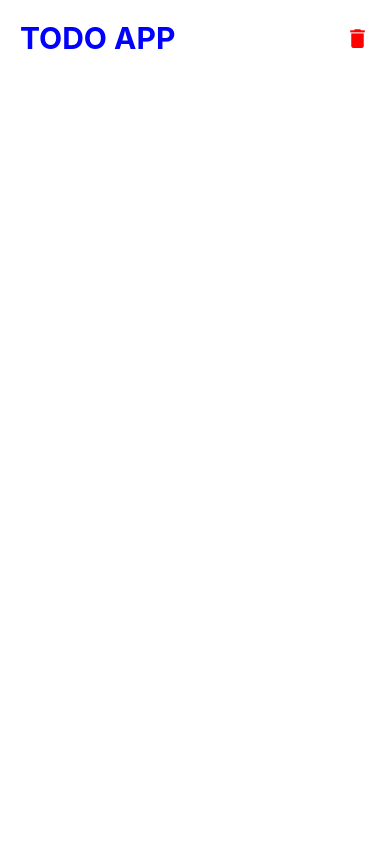
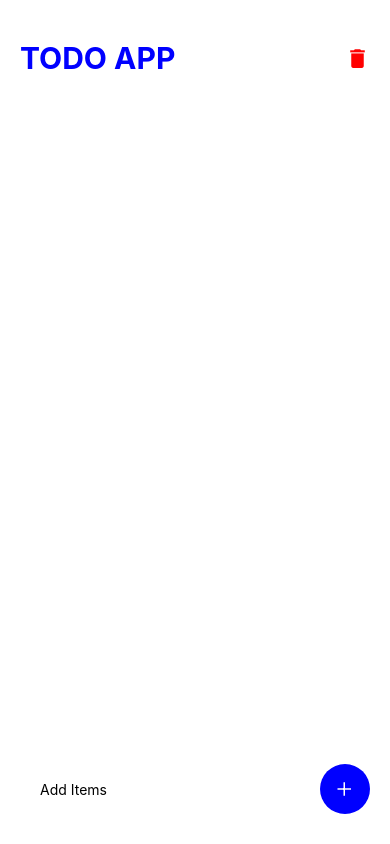
Before and after one commit to NyX1337/GymApp, a React Native app: screen / in a window 390 px wide. Built offline with nearby package versions, Linux system fonts and the light colour scheme.

Commit message:
added Add button

```diff
--- a/App.tsx
+++ b/App.tsx
@@ -1,24 +1,39 @@
 import React from 'react'
-import Icon from 'react-native-vector-icons/MaterialCommunityIcons'
-import { SafeAreaView, StyleSheet, View, Text } from 'react-native'
+import { MaterialCommunityIcons } from '@expo/vector-icons'
+import { Ionicons } from '@expo/vector-icons'
+import {
+  StyleSheet,
+  View,
+  Text,
+  TextInput,
+  TouchableOpacity,
+} from 'react-native'
 
 export default function App() {
   return (
-    <SafeAreaView style={{ flex: 1, backgroundColor: '#fff' }}>
+    <View style={{ flex: 1, backgroundColor: '#fff' }}>
       <View style={styles.header}>
         <Text style={styles.todoText}>TODO APP</Text>
-        <Icon name='delete' size={25} color='red' />
+        <MaterialCommunityIcons name='delete' size={25} color='red' />
       </View>
       <View style={styles.footer}>
-        <View style={styles.container}></View>
+        <View style={styles.container}>
+          <TextInput placeholder='Add Items' />
+        </View>
+        <TouchableOpacity>
+          <View style={styles.iconContainer}>
+            <Ionicons name='add' size={24} color='white' />
+          </View>
+        </TouchableOpacity>
       </View>
-    </SafeAreaView>
+    </View>
   )
 }
 
 const styles = StyleSheet.create({
   header: {
     padding: 20,
+    marginTop: 20,
     flexDirection: 'row',
     alignItems: 'center',
     justifyContent: 'space-between',
@@ -30,11 +45,29 @@ const styles = StyleSheet.create({
   },
   footer: {
     position: 'absolute',
-    bottom: 0,
+    bottom: 30,
     color: 'white',
     width: '100%',
     flexDirection: 'row',
     paddingHorizontal: 20,
   },
-  container: {},
+  container: {
+    backgroundColor: 'white',
+    elevation: 10,
+    flex: 1,
+    height: 50,
+    marginRight: 30,
+    borderRadius: 30,
+    paddingHorizontal: 20,
+    justifyContent: 'center',
+  },
+  iconContainer: {
+    height: 50,
+    width: 50,
+    backgroundColor: 'blue',
+    borderRadius: 25,
+    elevation: 30,
+    justifyContent: 'center',
+    alignItems: 'center',
+  },
 })
```
